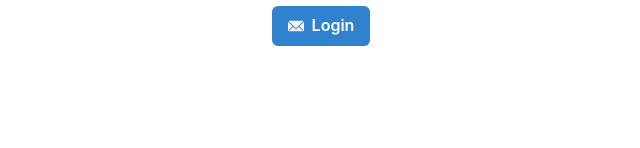
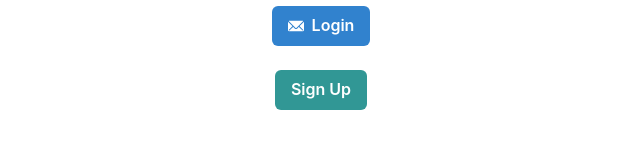
Before and after one commit to wlim0053/SEMS_2023, a React (Vite) app in the folder frontend/: page / in a window 1280 px wide. Shown: the part 478-626 px from the top of the page, without its empty margins (319-959 px from the left). Built offline with nearby package versions, Linux system fonts and the light colour scheme.

Commit message:
Added a Sign Up button

```diff
--- a/frontend/src/components/LoginPage.tsx
+++ b/frontend/src/components/LoginPage.tsx
@@ -13,7 +13,6 @@ Image,
   Center,
 } from '@chakra-ui/react';
 import { EmailIcon } from '@chakra-ui/icons';
-
 
 // Interface for LoginProps containing a function that gets called on successful login
 interface LoginProps {
@@ -57,8 +56,11 @@ return (
         <Text fontSize="2xl" fontWeight="bold" textAlign="center" mb={4}>
           Login
         </Text>
-            <Button colorScheme="blue" mt={4} leftIcon={<EmailIcon/>}>
+        <Button colorScheme="blue" mt={4} leftIcon={<EmailIcon />}>
           Login
+        </Button>
+        <Button colorScheme="teal" mt={4}>
+          Sign Up
         </Button>
       </VStack>
     </Box>
```
Lines whose indentation alone changed are shown as unchanged.
